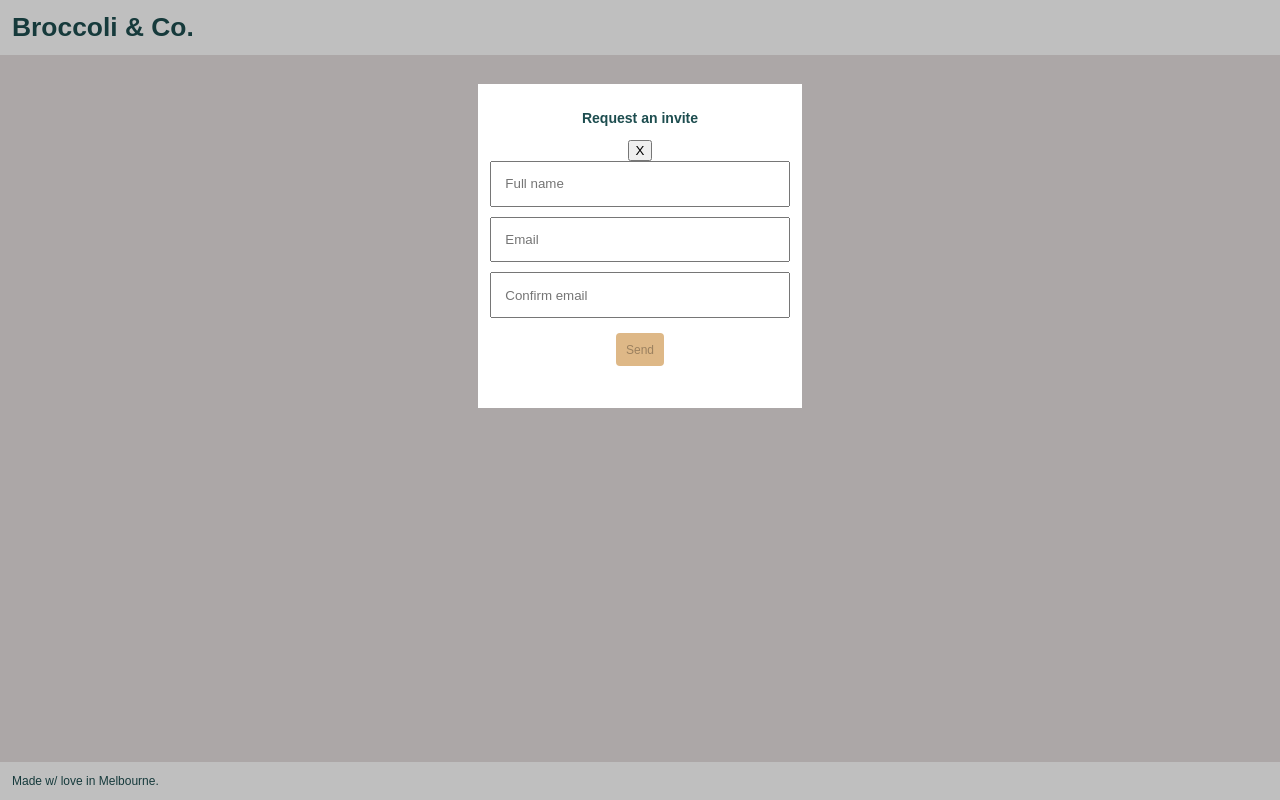
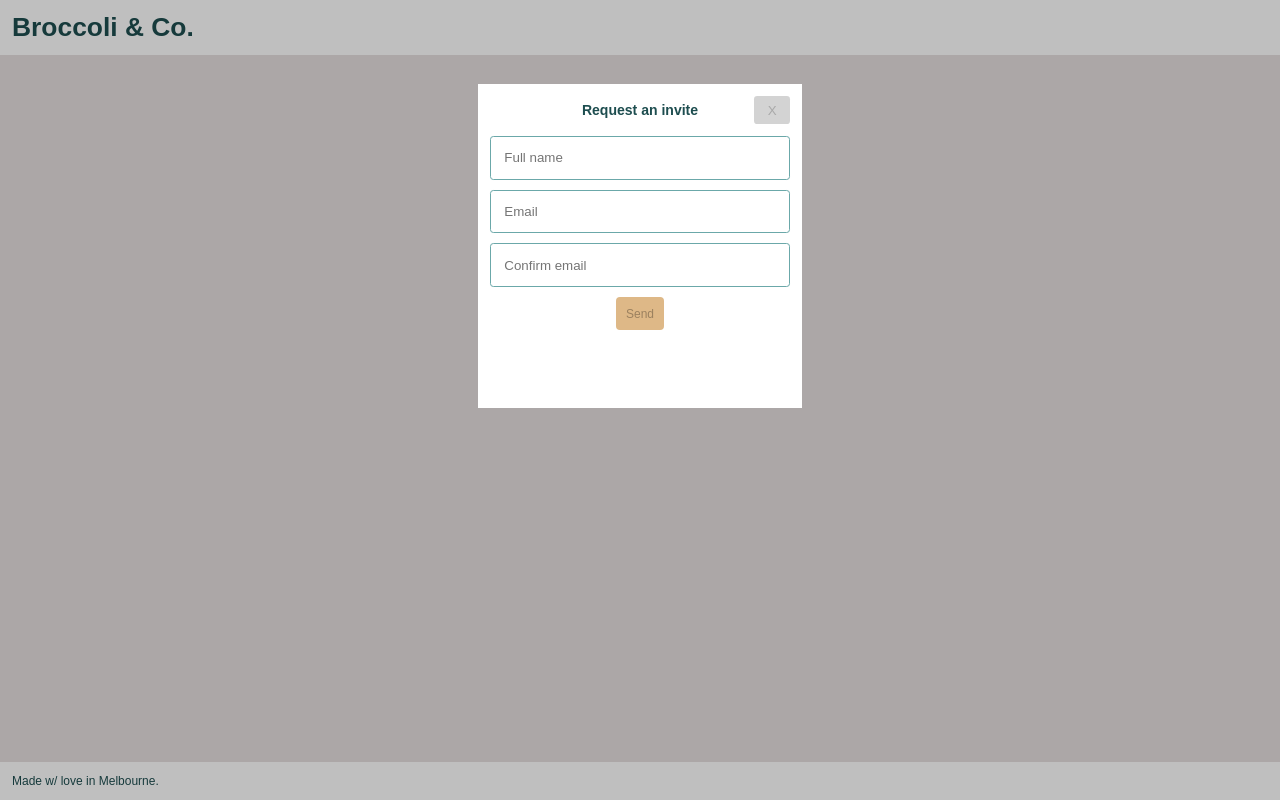
Before and after one commit to richflee/airwallex-test, a React app: page / in a window 1280 px wide. Both pictures are taken after a click on the button "Request an invite". Built offline with nearby package versions, Linux system fonts and the light colour scheme.

Commit message:
Shifting styles. Created separate RequestForm component. Separated HTTP call.

```diff
--- a/src/js/components/containers/App.css
+++ b/src/js/components/containers/App.css
@@ -32,14 +32,27 @@ ul li a {
     width: 100%;
 }
 
-.home-wrapper {
+.home-component-wrapper {
+    height: 100%;
+    width: 100%;
+}
+
+.home-component {
     display: flex;
     flex-direction: column;
     height: 100%;
     width: 100%;
 }
 
-.home-wrapper__content {
+.home-component__header {
+    flex: 0 0 auto;
+}
+
+.home-component__footer {
+    flex: 0 0 auto;
+}
+
+.home-component__content {
     flex: 1 1 auto;
     padding: 0 2em;
     position: relative;
@@ -56,7 +69,7 @@ ul li a {
     z-index: 1000;
 }
 
-.modal div {
+.modal > div {
     background-color: #fff;
     height: 300px;
     margin: 7em auto 0 auto;
@@ -73,3 +86,26 @@ ul li a {
     width: 100%;
     margin: 0 0 0.75em 0;
 }
+
+.modal .header-container {
+    margin-bottom: 1em;
+    position: relative;
+}
+
+.modal .header-container > h3 {
+    line-height: 2;
+    margin: 0;
+    padding: 0;
+}
+
+.modal .header-container > button {
+    padding: 0.5em 1em;
+    background: lightgray;
+    border: none;
+    border-radius: 0.25em;
+    color: darkgrey;
+    cursor: pointer;
+    top: 0;
+    position: absolute;
+    right: 0;
+}
--- a/src/js/components/containers/Home/Home.tsx
+++ b/src/js/components/containers/Home/Home.tsx
@@ -2,9 +2,9 @@ import * as React from 'react';
 import Header from '../Header/Header';
 import Button from '../../components/Button/Button';
 import Footer from '../Footer/Footer';
-import * as StringUtils from '../../../utils/string.utils';
-import { HomeComponentState } from './HomeComponentState';
-
+import RequestForm from '../RequestForm/RequestForm';
+import { HomeComponentState, RequestStatus } from './HomeComponentState';
+import * as HttpService from '../../../utils/httpService.utils';
 
 export default class Home extends React.Component<any, HomeComponentState> {
     constructor(props: any) {
@@ -14,20 +14,13 @@ export default class Home extends React.Component<any, HomeComponentState> {
             showingModal: false,
             showingRequestForm: false,
             showingRequestResult: false,
-            fullNameValid: false,
-            fullNameInput: '',
-            emailInput: '',
-            emailConfirmationInput: '',
-            validationMessage: ''
+            requestStatus: RequestStatus.IDLE,
+            errorMessage: ''
         } as HomeComponentState;
 
         this.showRequestModal = this.showRequestModal.bind(this);
-        this.handleEmailChange = this.handleEmailChange.bind(this);
-        this.handleNameChange = this.handleNameChange.bind(this);
-        this.handleEmailConfirmationChange = this.handleEmailConfirmationChange.bind(this);
-        this.send = this.send.bind(this);
+        this.sendRegistrationRequest = this.sendRegistrationRequest.bind(this);
         this.resetModalState = this.resetModalState.bind(this);
-        this.generateValidationMessage = this.generateValidationMessage.bind(this);
     }
 
     showRequestModal() {
@@ -37,36 +30,9 @@ export default class Home extends React.Component<any, HomeComponentState> {
         });
     }
 
-    handleEmailChange(event: any) {
-        this.setState({
-            emailInputValid: !!this.isValidEmailFormat(event.target.value),
-            emailInput: event.target.value,
-            validationMessage: this.generateValidationMessage({ email: event.target.value, fullName: this.state.fullNameInput, emailConfirmation: this.state.emailConfirmationInput })
-        });
-    }
-
-    handleEmailConfirmationChange(event: any) {
-        this.setState({
-            emailConfirmationInputValid: event.target.value === this.state.emailInput,
-            emailConfirmationInput: event.target.value,
-            validationMessage: this.generateValidationMessage({ email: this.state.emailInput, fullName: this.state.fullNameInput, emailConfirmation: event.target.value })
-        });
-    }
-
-    handleNameChange(event: any) {
-        this.setState({
-            fullNameValid: event.target.value.length >= 3,
-            fullNameInput: event.target.value,
-            validationMessage: this.generateValidationMessage({ email: this.state.emailInput, fullName: event.target.value, emailConfirmation: this.state.emailConfirmationInput })
-        });
-    }
-
-    isValidEmailFormat(input: string): boolean {
-        return StringUtils.isValidEmailFormat(input);
-    }
-
     showRequestResult(): void {
         this.setState({
+            requestStatus: RequestStatus.IDLE,
             showingRequestForm: false,
             showingRequestResult: true
         });
@@ -76,59 +42,23 @@ export default class Home extends React.Component<any, HomeComponentState> {
         this.setState({
             showingRequestForm: false,
             showingRequestResult: false,
-            showingModal: false,
-            emailInput: '',
-            emailConfirmationInput: '',
-            fullNameInput: '',
-            fullNameValid: false,
-            emailInputValid: false,
-            emailConfirmationInputValid: false,
-            validationMessage: ''
+            showingModal: false
         });
     }
 
-    generateValidationMessage(args: { fullName: string, email: string, emailConfirmation: string }): string {
-        let msg = '';
-        if (args.fullName.length < 3) {
-            msg = 'Full name must be at least 3 characters in length.';
-        } else if (!args.email) {
-            msg = 'Please provide your email address.';
-        } else if (!this.isValidEmailFormat(args.email)) {
-            msg = 'Please provide a valid email address.';
-        } else if (!args.emailConfirmation) {
-            msg = 'Please confirm your email address.';
-        } else if (args.email !== args.emailConfirmation) {
-            msg = 'Both email addresses must match.';
-        }
-        return msg;
-    }
+    async sendRegistrationRequest(args: { email: string, name: string }) {
+        this.setState({
+            requestStatus: RequestStatus.SENDING
+        });
+        const data = await HttpService.postRegistrationRequest({ "name": args.name, "email": args.email });
 
-    async postData(url = '', data = {}): Promise<any> {
-        // Default options are marked with *
-        const response = await fetch(url, {
-          method: 'POST', // *GET, POST, PUT, DELETE, etc.
-          mode: 'cors', // no-cors, *cors, same-origin
-          cache: 'no-cache', // *default, no-cache, reload, force-cache, only-if-cached
-          credentials: 'same-origin', // include, *same-origin, omit
-          headers: {
-            'Content-Type': 'application/json'
-            // 'Content-Type': 'application/x-www-form-urlencoded',
-          },
-          redirect: 'follow', // manual, *follow, error
-          referrer: 'no-referrer', // no-referrer, *client
-          body: JSON.stringify(data) // body data type must match "Content-Type" header
-        });
-        return await response.json(); // parses JSON response into native JavaScript objects
-    }
-
-    async send() {
-        console.log('TRYING'); // JSON-string from `response.json()` call
-        try {
-            const data = await this.postData('https://l94wc2001h.execute-api.ap-southeast-2.amazonaws.com/prod/fake-auth', { "name": "XXX", "email": "XXX" });
-            console.log('RESPONSE', JSON.stringify(data)); // JSON-string from `response.json()` call
+        if (data && data['errorMessage']) {
+            this.setState({
+                errorMessage: data['errorMessage'],
+                requestStatus: RequestStatus.IDLE
+            });
+        } else {
             this.showRequestResult();
-        } catch (error) {
-            console.error(error);
         }
     }
 
@@ -136,16 +66,11 @@ export default class Home extends React.Component<any, HomeComponentState> {
         if (this.state.showingModal && this.state.showingRequestForm) {
             return (<div className="modal">
                 <div>
-                    <h3>Request an invite</h3>
-                    <button onClick={this.resetModalState}>X</button>
-                    <input placeholder="Full name" type="text" name="" id="fullName" value={this.state.fullNameInput}
-          onChange={this.handleNameChange} />
-                    <input placeholder="Email" type="email" name="" id="emailInput"  value={this.state.emailInput}
-          onChange={this.handleEmailChange}/>
-                    <input placeholder="Confirm email" type="email" name="" id="emailConfirmationInput"  value={this.state.emailConfirmationInput}
-          onChange={this.handleEmailConfirmationChange}/>
-                    <p>{this.state.validationMessage}</p>
-                    <Button onclick={this.send} disabled={ !(this.state.validationMessage === '' && !!this.state.fullNameInput && !!this.state.emailInput && !!this.state.emailConfirmationInput) }>Send</Button>
+                    <div className="header-container">
+                        <h3>Request an invite</h3>
+                        <button onClick={this.resetModalState}>X</button>
+                    </div>
+                    <RequestForm errorMessage={this.state.errorMessage} onSubmit={this.sendRegistrationRequest} requestStatus={this.state.requestStatus}></RequestForm>
                 </div>
             </div>);
         }
@@ -164,31 +89,17 @@ export default class Home extends React.Component<any, HomeComponentState> {
     }
 
     render() {
-
-        var divStyle = {
-            height: '100%',
-            width: '100%',
-        };
-
-        var headerStyle = {
-            flex: '0 0 auto'
-        };
-
-        var footerStyle = {
-            flex: '0 0 auto'
-        };
-
         return (
-            <div style={divStyle}>
+            <div className="home-component-wrapper">
                 {this.renderModal()}
-                <div className="home-wrapper">
-                    <Header style={headerStyle}></Header>
-                    <div className="home-wrapper__content">
+                <div className="home-component">
+                    <Header className="home-component__header"></Header>
+                    <div className="home-component__content">
                         <h2>A better way to enjoy every day.</h2>
                         <p>Be the first to know when we launch.</p>
                         <Button onclick={this.showRequestModal}>Request an invite</Button>
                     </div>
-                    <Footer style={footerStyle}></Footer>
+                    <Footer className="home-component__footer"></Footer>
                 </div>
             </div>
         );
--- /dev/null
+++ b/src/js/components/containers/RequestForm/RequestForm.tsx
@@ -0,0 +1,102 @@
+import * as React from 'react';
+import styled from 'styled-components';
+import * as StringUtils from '../../../utils/string.utils';
+import { RequestFormState, RequestStatus } from '../Home/HomeComponentState';
+import Button from '../../components/Button/Button';
+
+const StyledRequestForm = styled.div`
+    > input {
+        border: 1px solid #6ba8a9;
+        border-radius: 0.25em;
+    }
+
+    .error {
+        color: tomato;
+    }
+`;
+
+export default class RequestForm extends React.Component<any, RequestFormState> {
+
+    constructor(props: any) {
+        super(props);
+
+        this.state = {
+            fullNameValid: false,
+            fullNameInput: '',
+            emailInput: '',
+            emailConfirmationInput: '',
+            validationMessage: '',
+        } as RequestFormState;
+
+        this.handleEmailChange = this.handleEmailChange.bind(this);
+        this.handleNameChange = this.handleNameChange.bind(this);
+        this.handleEmailConfirmationChange = this.handleEmailConfirmationChange.bind(this);
+        this.generateValidationMessage = this.generateValidationMessage.bind(this);
+    }
+
+    generateValidationMessage(args: { fullName: string, email: string, emailConfirmation: string }): string {
+        let msg = '';
+        if (args.fullName.length < 3) {
+            msg = 'Full name must be at least 3 characters in length.';
+        } else if (!args.email) {
+            msg = 'Please provide your email address.';
+        } else if (!this.isValidEmailFormat(args.email)) {
+            msg = 'Please provide a valid email address.';
+        } else if (!args.emailConfirmation) {
+            msg = 'Please confirm your email address.';
+        } else if (args.email !== args.emailConfirmation) {
+            msg = 'Both email addresses must match.';
+        }
+        return msg;
+    }
+
+    handleEmailChange(event: any) {
+        this.setState({
+            emailInputValid: !!this.isValidEmailFormat(event.target.value),
+            emailInput: event.target.value,
+            validationMessage: this.generateValidationMessage({ email: event.target.value, fullName: this.state.fullNameInput, emailConfirmation: this.state.emailConfirmationInput })
+        });
+    }
+
+    handleEmailConfirmationChange(event: any) {
+        this.setState({
+            emailConfirmationInputValid: event.target.value === this.state.emailInput,
+            emailConfirmationInput: event.target.value,
+            validationMessage: this.generateValidationMessage({ email: this.state.emailInput, fullName: this.state.fullNameInput, emailConfirmation: event.target.value })
+        });
+    }
+
+    handleNameChange(event: any) {
+        this.setState({
+            fullNameValid: event.target.value.length >= 3,
+            fullNameInput: event.target.value,
+            validationMessage: this.generateValidationMessage({ email: this.state.emailInput, fullName: event.target.value, emailConfirmation: this.state.emailConfirmationInput })
+        });
+    }
+
+    isValidEmailFormat(input: string): boolean {
+        return StringUtils.isValidEmailFormat(input);
+    }
+
+    onSubmitHandler() {
+        this.props.onSubmit({ email: this.state.emailInput, name: this.state.fullNameInput });
+    }
+
+    render() {
+        const buttonTitle = this.props.requestStatus === RequestStatus.SENDING ? 'Sending, please wait...' : 'Send';
+
+        return (
+            <StyledRequestForm>
+                <input placeholder="Full name" type="text" name="" id="fullName" value={this.state.fullNameInput}
+        onChange={this.handleNameChange} />
+                <input placeholder="Email" type="email" name="" id="emailInput"  value={this.state.emailInput}
+        onChange={this.handleEmailChange}/>
+                <input placeholder="Confirm email" type="email" name="" id="emailConfirmationInput"  value={this.state.emailConfirmationInput}
+        onChange={this.handleEmailConfirmationChange}/>
+                <Button onclick={() => this.onSubmitHandler()} disabled={ !(this.state.validationMessage === '' && !!this.state.fullNameInput && !!this.state.emailInput && !!this.state.emailConfirmationInput) || this.props.requestStatus === RequestStatus.SENDING }>{buttonTitle}</Button>
+                <p>{this.state.validationMessage}</p>
+                <p className="error">{this.props.errorMessage}</p>
+            </StyledRequestForm>
+        );
+    }
+}
```
Also changed, not shown: src/js/components/containers/Home/HomeComponentState.ts (+10 -0 lines), src/js/utils/httpService.utils.ts (added, +16 -0 lines).
